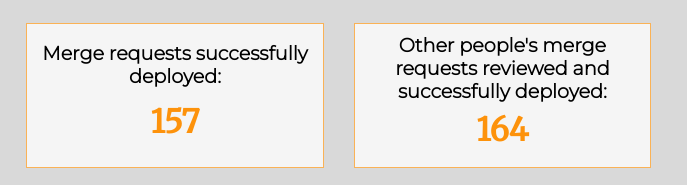
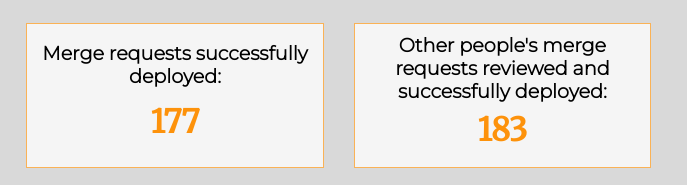
Before and after one commit to JamesBarnes48/PersonalSite, a plain HTML site: page index.html in a window 1280 px wide. Shown: the part 2097-2282 px from the top of the page, 465-1152 px from the left. Drawn offline with nearby package versions, Linux system fonts and the light colour scheme.

Commit message:
update stats

```diff
--- a/index.html
+++ b/index.html
@@ -148,11 +148,11 @@
         </div>
         <div class="stats-child">
           <h3 class="stat-name">Merge requests successfully deployed:</h3>
-          <h2 class="stat-metric">157</h2>
+          <h2 class="stat-metric">177</h2>
         </div>
         <div class="stats-child">
           <h3 class="stat-name">Other people's merge requests reviewed and successfully deployed:</h3>
-          <h2 class="stat-metric">164</h2>
+          <h2 class="stat-metric">183</h2>
         </div>
         <div class="stats-child">
           <h3 class="stat-name">Major projects lead:</h3>
```
